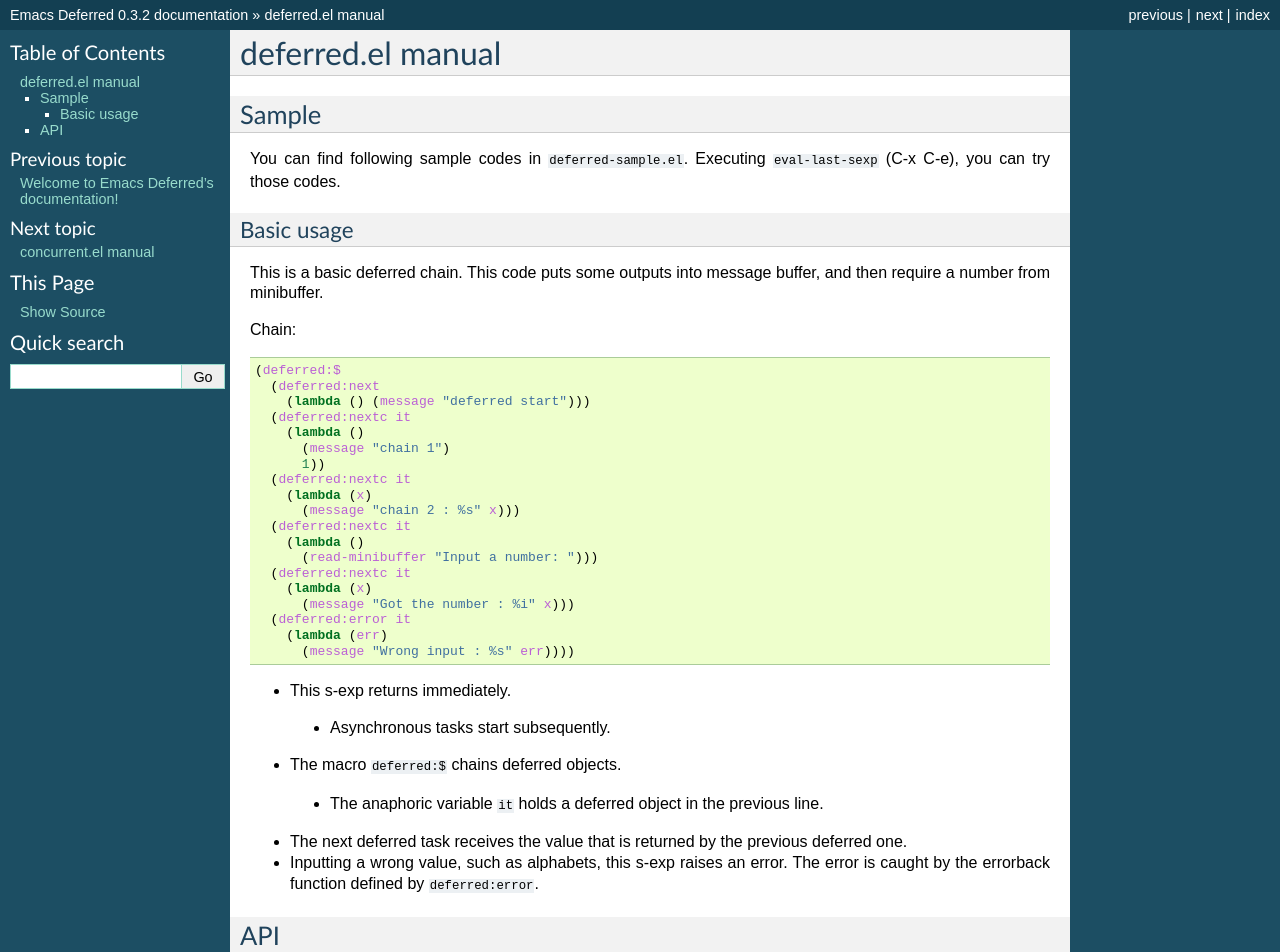
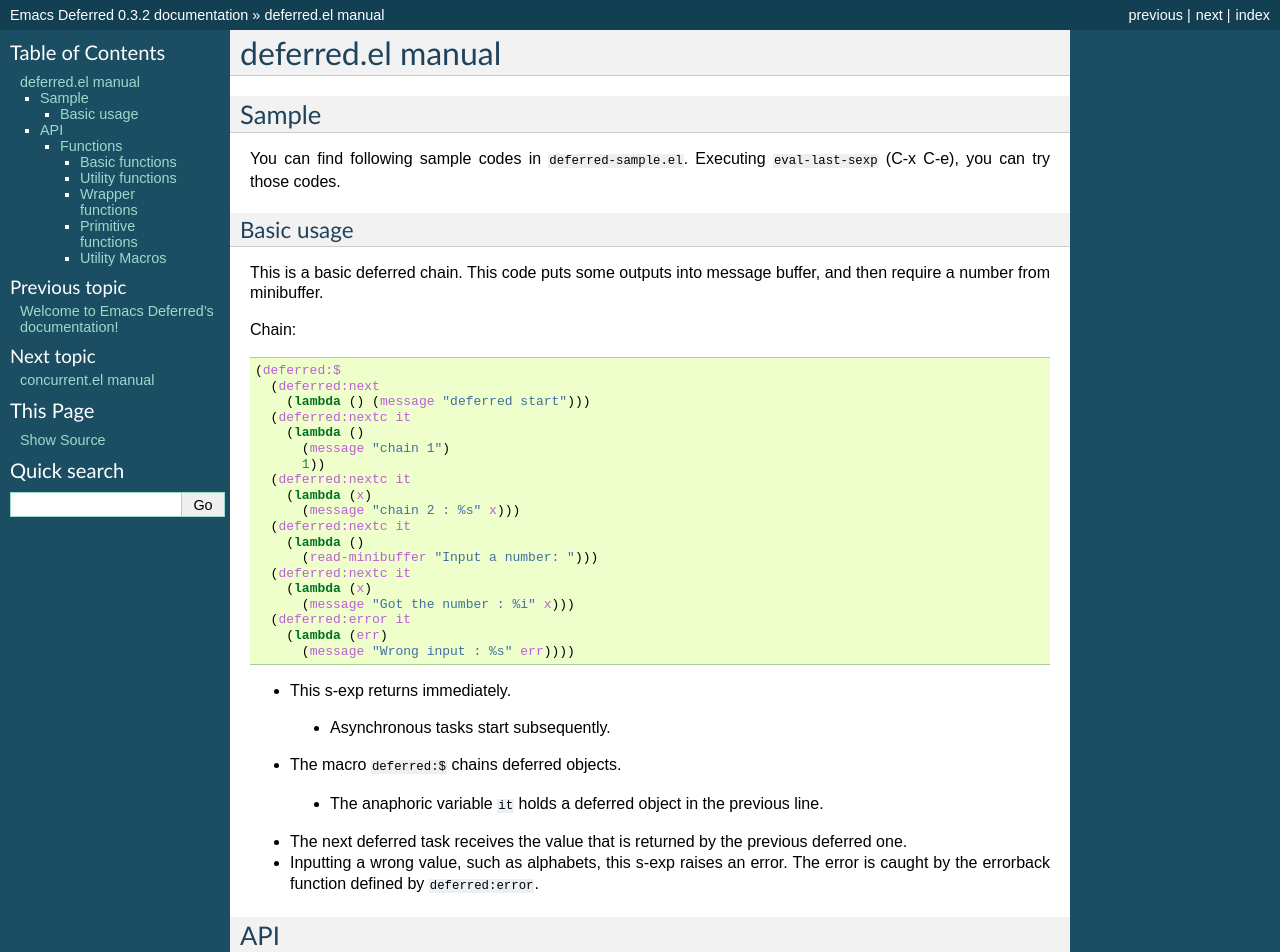
Before and after one commit to kiwanami/emacs-deferred, a Sphinx documentation site: the page built from doc/source/deferred.rst, in a window 1280 px wide and 1400 px high. Shown: the top 952 px of the window. Built offline with Sphinx 7.4.7, drawn with Linux system fonts in a browser that asks for light colours; cross-references to code outside the pages are shown as plain code; some of the changed text lies outside the part shown.

```diff
--- a/doc/source/deferred.rst
+++ b/doc/source/deferred.rst
@@ -59,6 +59,12 @@ API
 
 .. el:require:: deferred
 
+Functions
+---------
+
+Basic functions
+~~~~~~~~~~~~~~~
+
 .. el:function:: deferred:next
    :auto:
 .. el:function:: deferred:nextc
@@ -73,12 +79,20 @@ API
    :auto:
 .. el:function:: deferred:$
    :auto:
+
+Utility functions
+~~~~~~~~~~~~~~~~~
+
 .. el:function:: deferred:loop
    :auto:
 .. el:function:: deferred:parallel
    :auto:
 .. el:function:: deferred:earlier
    :auto:
+
+Wrapper functions
+~~~~~~~~~~~~~~~~~
+
 .. el:function:: deferred:call
    :auto:
 .. el:function:: deferred:apply
@@ -99,6 +113,10 @@ API
    :auto:
 .. el:function:: deferred:url-post
    :auto:
+
+Primitive functions
+~~~~~~~~~~~~~~~~~~~
+
 .. el:function:: deferred:new
    :auto:
 .. el:function:: deferred:succeed
@@ -113,6 +131,10 @@ API
    :auto:
 .. el:function:: deferred:errorback-post
    :auto:
+
+Utility Macros
+~~~~~~~~~~~~~~
+
 .. el:function:: deferred:try
    :auto:
 .. el:function:: deferred:timeout
```
Also changed, not shown: doc/source/concurrent.rst (+22 -0 lines).
